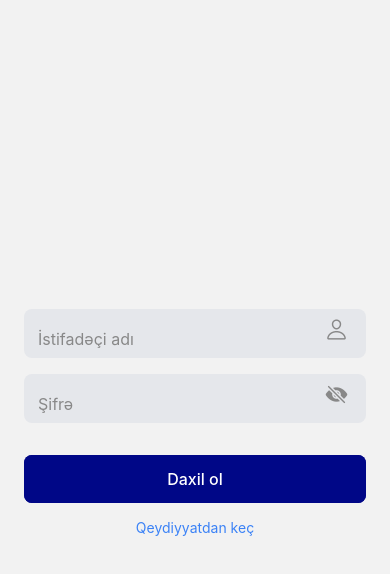
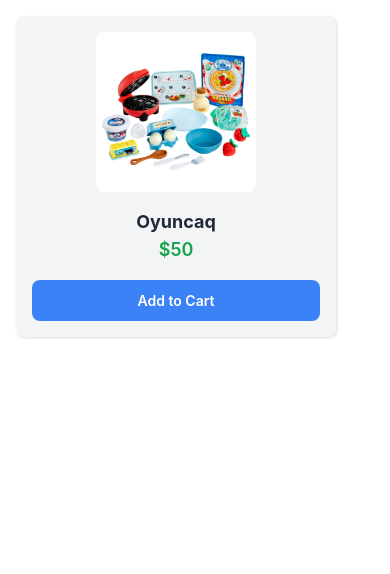
Before and after one commit to MahammadJafarzada/SnapBuy, a React Native app: screen /Home in a window 390 px wide. Shown: the top 574 px of the page. Built offline with nearby package versions, Linux system fonts and the light colour scheme.

Commit message:
simple product view

```diff
--- a/App.js
+++ b/App.js
@@ -1,12 +1,13 @@
-import { StatusBar } from 'expo-status-bar';
-import { StyleSheet, Text, View } from 'react-native';
-import AppNavigation from './src/navigation/AppNavigation';
-import { NavigationContainer } from '@react-navigation/native';
+import { StatusBar } from "expo-status-bar";
+import { SafeAreaView, StyleSheet, Text, View } from "react-native";
+import AppNavigation from "./src/navigation/AppNavigation";
+import { NavigationContainer } from "@react-navigation/native";
+import tw from 'twrnc'
 
 export default function App() {
   return (
-    // <NavigationContainer>
-    <AppNavigation/>
-    // </NavigationContainer>
+    <SafeAreaView style={tw`flex-1`}>
+      <AppNavigation />
+    </SafeAreaView>
   );
 }
--- /dev/null
+++ b/layout/Home/Home.tsx
@@ -0,0 +1,31 @@
+import { View, Text, Image, TouchableOpacity } from "react-native";
+import React from "react";
+import tw from "twrnc";
+import { SafeAreaView } from "react-native-safe-area-context";
+
+const Home = () => {
+  return (
+    <SafeAreaView style={tw`flex-1 bg-white p-4`}>
+      <View style={tw`flex-2`}>
+        <View style={tw`w-80 bg-gray-100 rounded-lg shadow-md p-4`}>
+          <Image
+            style={tw`w-40 h-40 rounded-lg mb-4 self-center`}
+            source={require("../../assets/toys.png")}
+          />
+          <View style={tw`items-center mb-4`}>
+            <Text style={tw`text-lg font-bold text-gray-800`}>Oyuncaq</Text>
+            <Text style={tw`text-lg text-green-600 font-semibold`}>$50</Text>
+          </View>
+          <TouchableOpacity
+            style={tw`bg-blue-500 px-6 py-3 rounded-lg`}
+            onPress={() => console.log("Add to Cart pressed")}
+          >
+            <Text style={tw`text-white text-center font-semibold`}>Add to Cart</Text>
+          </TouchableOpacity>
+        </View>
+      </View>
+    </SafeAreaView>
+  );
+};
+
+export default Home;
--- a/src/navigation/AppNavigation.tsx
+++ b/src/navigation/AppNavigation.tsx
@@ -1,17 +1,17 @@
-import React from 'react';
-import { createNativeStackNavigator } from '@react-navigation/native-stack';
-import { NavigationContainer } from '@react-navigation/native';
-import Login from '../screens/Login/Login';
-import { RootStackParamList } from '../../types';
-import Register from '../screens/Register/Register';
+import React from "react";
+import { createNativeStackNavigator } from "@react-navigation/native-stack";
+import { NavigationContainer } from "@react-navigation/native";
+import Login from "../screens/Login/Login";
+import { RootStackParamList } from "../../types";
+import Register from "../screens/Register/Register";
+import Home from "../../layout/Home/Home";
 
 const AppNavigation: React.FC = () => {
-
   const Stack = createNativeStackNavigator<RootStackParamList>();
 
   return (
     <NavigationContainer>
-            <Stack.Navigator id={undefined} initialRouteName='Login'>
+      <Stack.Navigator id={undefined} initialRouteName="Home">
         <Stack.Screen
           name="Login"
           component={Login}
@@ -22,6 +22,11 @@ const AppNavigation: React.FC = () => {
           component={Register}
           options={{ headerShown: false }}
         />
+        <Stack.Screen
+          name="Home"
+          component={Home}
+          options={{ headerShown: false }}
+        />
       </Stack.Navigator>
     </NavigationContainer>
   );
--- a/src/screens/Login/Login.tsx
+++ b/src/screens/Login/Login.tsx
@@ -15,7 +15,7 @@ const Login = () => {
   const navigation = useNavigation<NavigationProp<RootStackParamList>>();
 
   const handleLogin = () =>{
-
+    navigation.navigate('Home')
   }
   const togglePasswordVisibility = useCallback(() => {
     setIsPasswordVisible((prev) => !prev);
--- a/src/screens/Register/Register.tsx
+++ b/src/screens/Register/Register.tsx
@@ -16,8 +16,31 @@ const Register = () => {
   const navigation = useNavigation<NavigationProp<RootStackParamList>>();
 
   const handleRegister = () => {
-    // Add your registration logic here
+    if (!usernameInput || !emailInput || !passwordInput || !confirmPasswordInput) {
+      alert("Zəhmət olmasa bütün sahələri doldurun");
+      return;
+    }
+      const emailRegex = /^[^\s@]+@[^\s@]+\.[^\s@]+$/;
+    if (!emailRegex.test(emailInput)) {
+      alert("Düzgün e-poçt ünvanı daxil edin");
+      return;
+    }
+
+    if (passwordInput !== confirmPasswordInput) {
+      alert("Şifrələr uyğun gəlmir");
+      return;
+    }
+
+    setIsLoading(true);
+
+    setTimeout(() => {
+      setIsLoading(false);
+
+      alert("Qeydiyyat uğurla tamamlandı!");
+      navigation.navigate("Login");
+    }, 2000);
   };
+
 
   const togglePasswordVisibility = useCallback(() => {
     setIsPasswordVisible((prev) => !prev);
--- a/types.ts
+++ b/types.ts
@@ -3,5 +3,6 @@ import { NativeStackNavigationProp } from "@react-navigation/native-stack";
 export type RootStackParamList = {
     Login: undefined;
     Register: undefined;
+    Home: undefined;
 }
 export type LoginScreenNavigationProp = NativeStackNavigationProp<RootStackParamList, 'Login'>;
```
Also changed, not shown: package.json (+5 -4 lines), src/screens/Basket/Basket.tsx (added, +12 -0 lines), assets/toys.png (added), 1 other file (tests, documents, lock files or other folders). Lines whose indentation alone changed are shown as unchanged.
